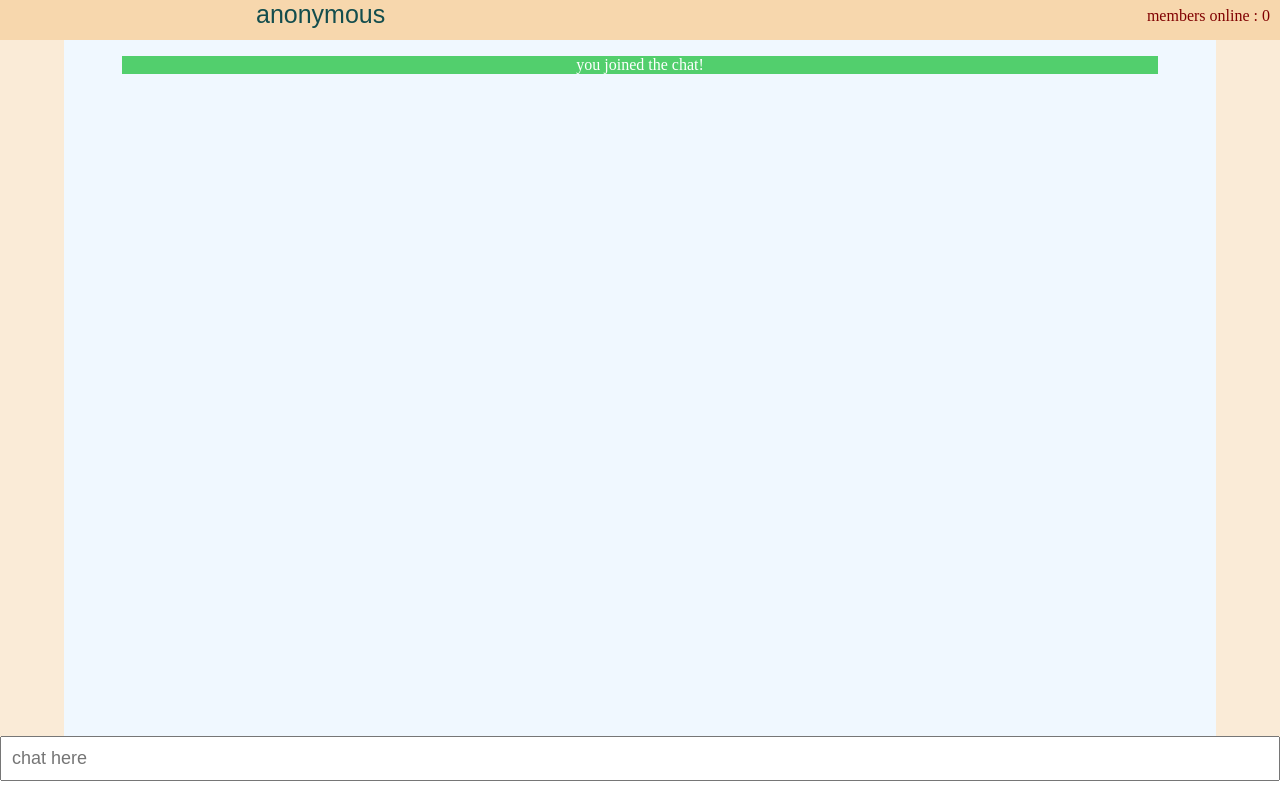
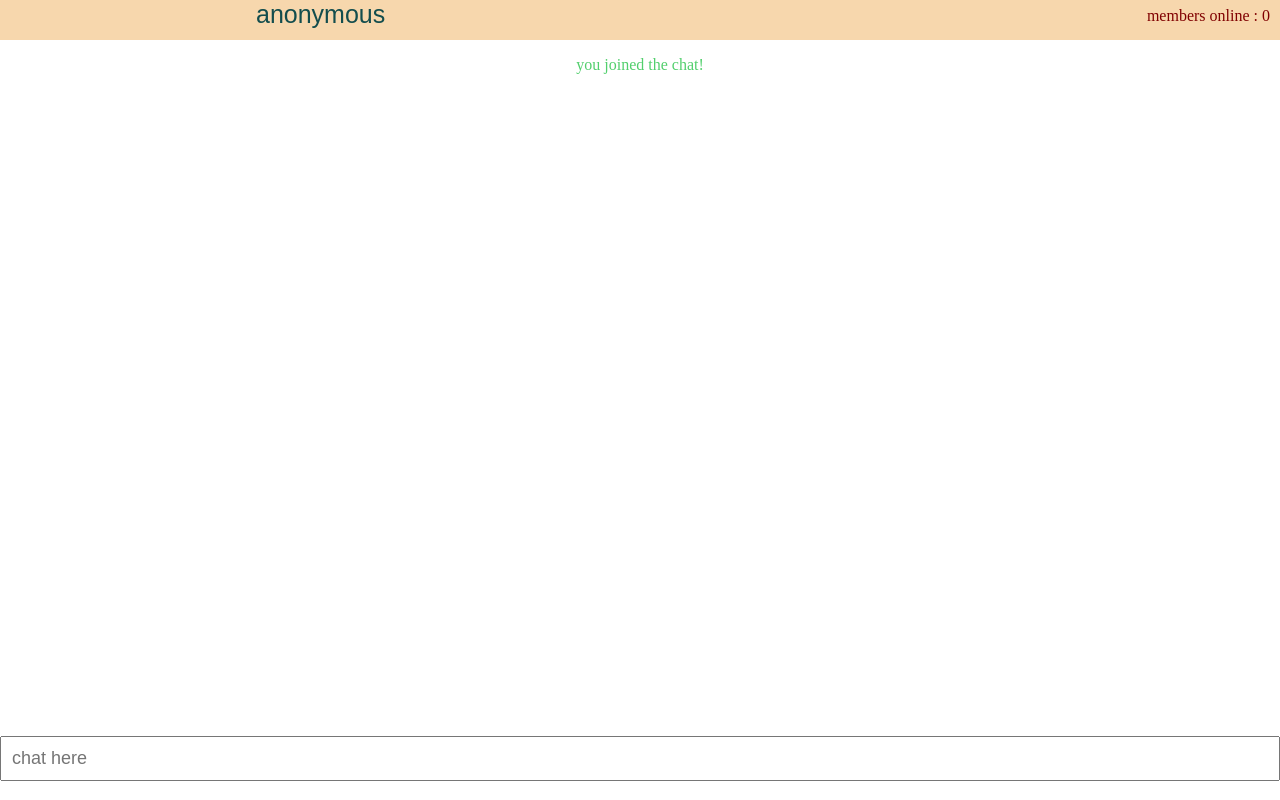
Before and after one commit to Varshneyabhushan/chatingplace, a website: page public/room.html in a window 1280 px wide. Drawn offline with nearby package versions, Linux system fonts and the light colour scheme; no server answers.

Commit message:
UI change

```diff
--- a/public/room.html
+++ b/public/room.html
@@ -7,7 +7,7 @@
             <div id="name">anonymous</div>
             <div id="count">members online : 0</div>
         </div>
-        <div id="all"><div id="chat"></div></div>
+        <div id="chat"></div>
         <input type="text" id="textbox" placeholder="chat here">
         <script src="/socket.io/socket.io.js"></script>
         <script src="script.js"></script>
--- a/public/script.js
+++ b/public/script.js
@@ -102,6 +102,8 @@ function appendMessage(msg){
         msgobj.appendChild(message)
         chat.appendChild(msgobj)
         chat.scrollTop = chat.scrollHeight
+        if(msg.senderid == myid) msgobj.className += " me"
+        else msgobj.className += " you"
         lastMessage = msgobj
         lastSender = msg.senderid
     }
--- a/public/style.css
+++ b/public/style.css
@@ -1,22 +1,14 @@
-#all {
-    background: antiquewhite;
-}
-
 #chat {
     height: 88%;
-    width: 90%;
-    margin-left: 5%;
-    background: aliceblue;
-    overflow: scroll;
+    width: 100%;
+    background: white;
+    overflow-y: scroll;
+    overflow-x: hidden;
 }
 
 body {
     margin: 0px;
     padding: 0px;
-}
-
-#all {
-    width: 100%;
 }
 
 #ctrls {
@@ -65,10 +57,14 @@ div#top {
 }
 
 .msgobj {
-    background: aquamarine;
     width: 90%;
     margin-left: 5%;
+   /* background-color: #7bf795;*/
+}
 
+.msgobj.me {
+    /*background-color: #17e64f40;*/
+    color : rgb(0, 130, 48)
 }
 
 .sender {
@@ -78,18 +74,16 @@ div#top {
 }
 
 .green {
-    background: rgb(82, 207, 109);
     width: 90%;
     margin-left: 5%;
-    color: rgb(255, 255, 255);
+    color:  rgb(82, 207, 109);
     text-align: center;
 }
 
 .red {
-    background: rgb(223, 58, 46);
     width: 90%;
     margin-left: 5%;
-    color: rgb(255, 255, 255);
+    color: rgb(223, 58, 46);
     text-align: center;
 }
 
```
